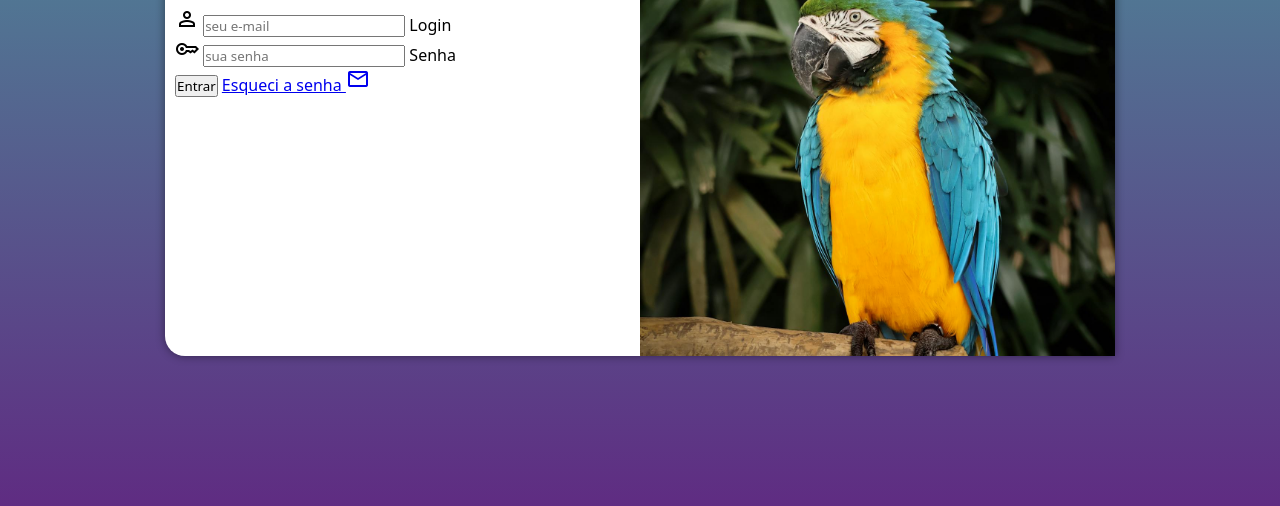
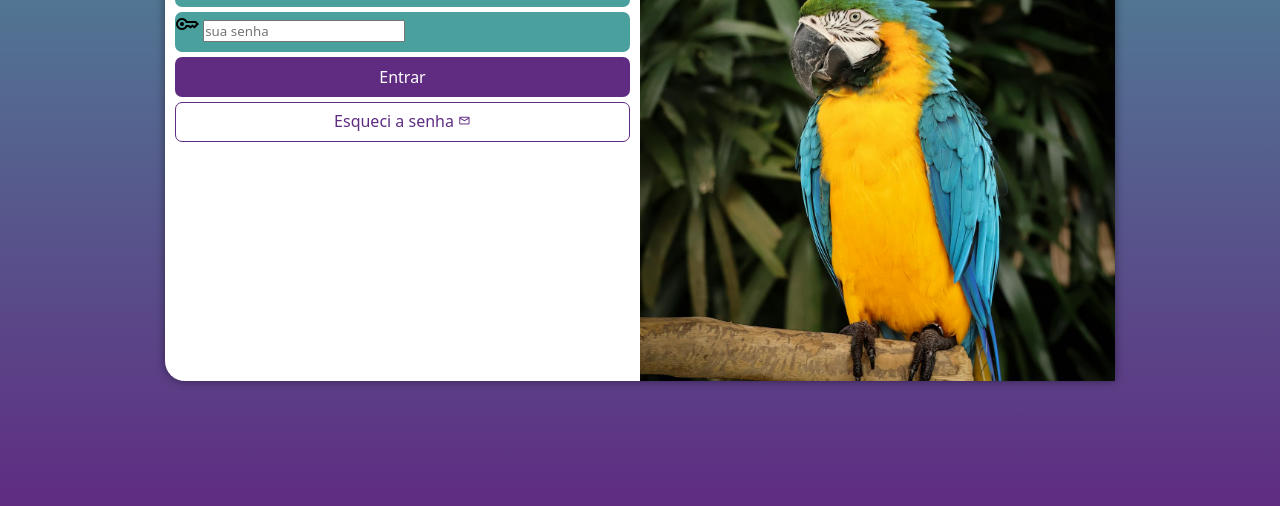
Before and after one commit to saulomiguel1/projeto-login, a plain HTML site: page index.html in a window 1280 px wide. Shown: the part 294-800 px from the top of the page. Drawn offline with nearby package versions, Linux system fonts and the light colour scheme.

Commit message:
Formatação do formulário

```diff
--- a/estilos/style.css
+++ b/estilos/style.css
@@ -29,7 +29,7 @@ main {
     position: absolute;
     background-color: white;
     width: 250px;
-    height: 500px;
+    height: 550px;
     border-radius: 0px 20px;
     left: 50%;
     top: 50%;
@@ -60,6 +60,56 @@ main {
 
 #formulario > p {
     font-size: 0.8em;
-    text-align: justify;
-    padding: 10px;
 }
+
+form > .campo {
+    background-color: #49a09d;
+    display: block;
+    width: 100%;
+    height: 40px;
+    border-radius: 7px;
+    margin: 5px 0px;
+}
+
+form label {
+    display: none;
+}
+
+form > input[type=submit] {
+    display: block;
+    font-size: 1em;
+    width: 100%;
+    height: 40px;
+    background-color: #5f2c82;
+    color: white;
+    border: none;
+    border-radius: 7px;
+    cursor: pointer;
+}
+
+form > input[type=submit]:hover {
+    background-color: #3c1c52;
+}
+
+form > .botao {
+    display: block;
+    text-align: center;
+    font-size: 1em;
+    width: 100%;
+    height: 40px;
+    padding-top: 7px;
+    margin-top: 5px;
+    color: #5f2c82;
+    border: 1px solid #5f2c82;
+    border-radius: 7px;
+    text-decoration: none;
+}
+
+form > .botao:hover {
+    background-color: #ac57e6;
+
+}
+
+form > .botao > i {
+    font-size: 0.8em;
+}
--- a/index.html
+++ b/index.html
@@ -25,10 +25,10 @@
                     <div class="campo">
                         <span class="material-symbols-outlined">key</span>
                         <input type="password" name="sen" id="isen" placeholder="sua senha" required autocomplete="current-password" minlength="8" max="15">
-                        <label for="isen">Senha</label>
+                        <label for="isen">Senh</label>
                     </div>
                     <input type="submit" value="Entrar">
-                    <a href="esqueci.html">
+                    <a href="esqueci.html" class="botao">
                         Esqueci a senha <i class="material-symbols-outlined">mail</i>
                     </a>
                 </form>
```
